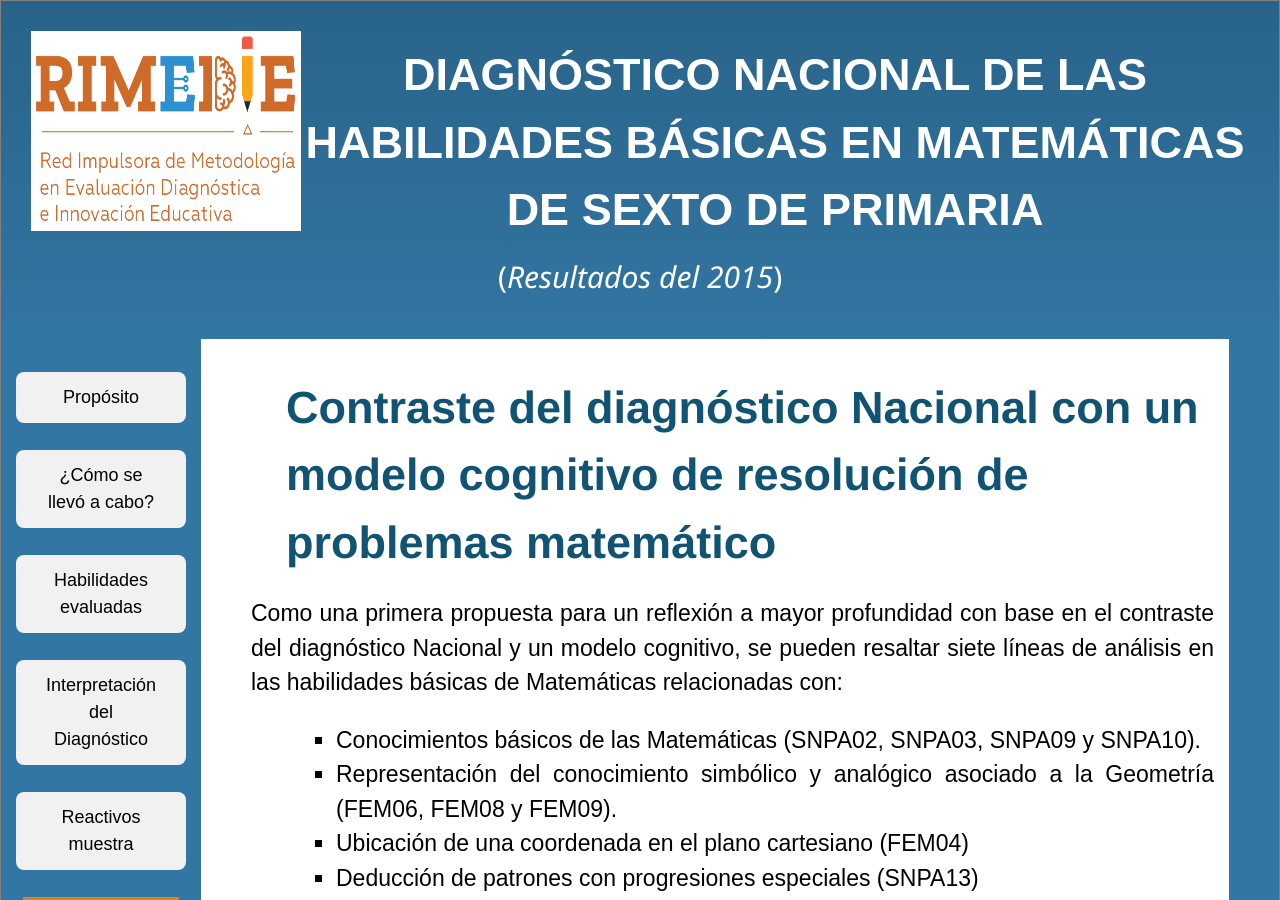
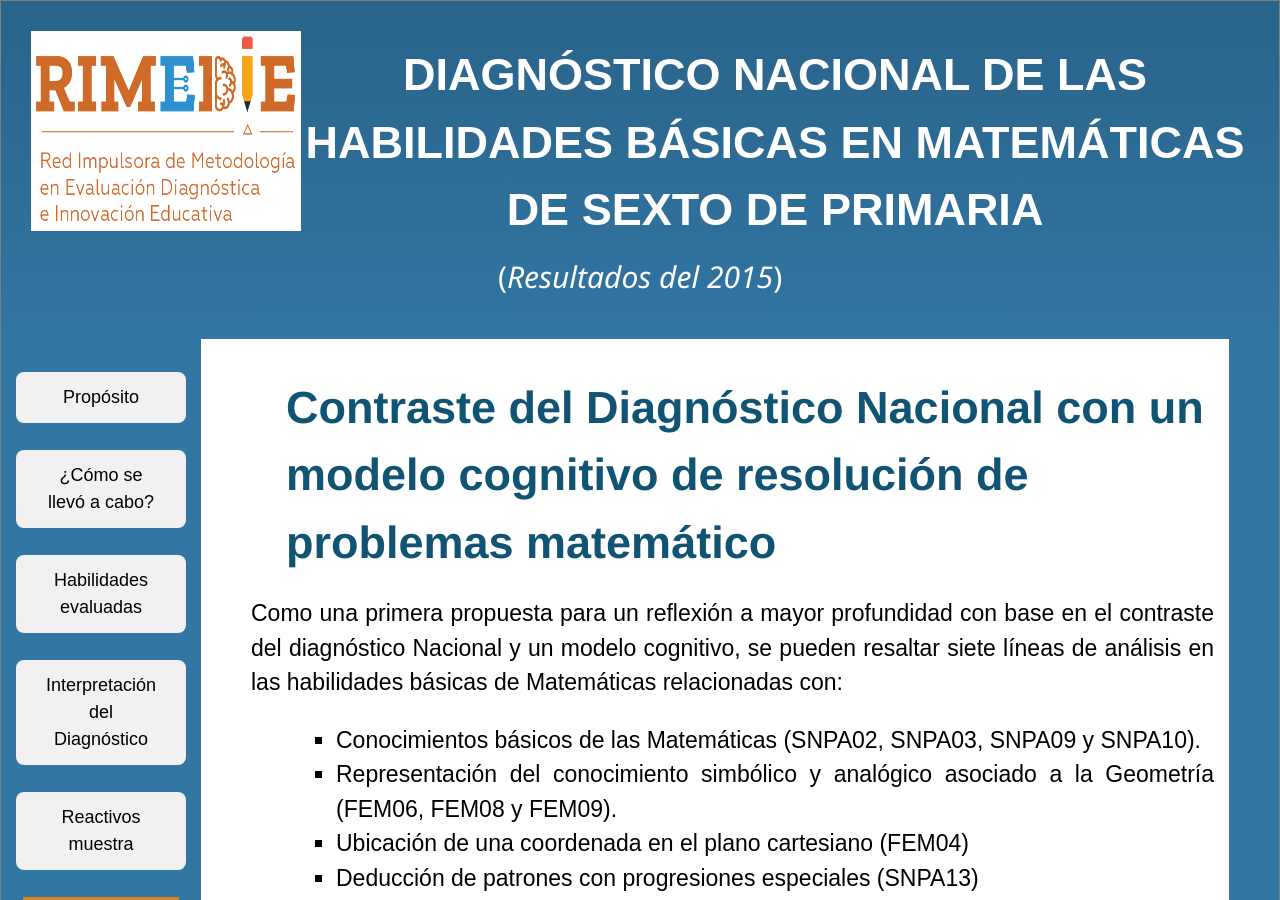
Before and after one commit to rimedie/rimedie.github.io, a Jekyll site: the page built from PLANEA-ELSEN_2015/ModelamientoCognitivo.html, in a window 1280 px wide and 900 px high. Built offline with Jekyll 4.4.1, drawn with Linux system fonts in a browser that asks for light colours.

Commit message:
Update ModelamientoCognitivo.html

```diff
--- a/PLANEA-ELSEN_2015/ModelamientoCognitivo.html
+++ b/PLANEA-ELSEN_2015/ModelamientoCognitivo.html
@@ -4,7 +4,7 @@
 ---
 <div class="blurb">
 
-<h1 class="interact">Contraste del diagnóstico Nacional con un modelo cognitivo de resolución de problemas matemático</h1>
+<h1 class="interact">Contraste del Diagnóstico Nacional con un modelo cognitivo de resolución de problemas matemático</h1>
 
 <p>Como una primera propuesta para un reflexión a mayor profundidad con base en el contraste del diagnóstico Nacional y un modelo cognitivo, se pueden resaltar siete líneas de análisis en las habilidades básicas de Matemáticas relacionadas con:</p>
 <ul style="font-size: 23px; font-family: sans-serif; margin-left: 80px; text-align: justify">
@@ -22,6 +22,6 @@
 <p>A continuación, se presenta un contraste del diagnóstico Nacional en el tema de fracciones con el modelo de solución de problemas matemáticos propuesto por Yimer y Ellerton (2009), así como con sus componentes cognitivos, metacognitivos y afectivos asociados. Nótese que la Equivalencia de fracciones por amplificación (SNPA05) es una habilidad básica diagnosticada con una probabilidad de dominio débil (q), la cual requiere en gran medida del dominio previo de la comprensión y representación de los modelos aritméticos de las fracciones. En los reportes verbales con alumnos de Sexto de Primaria se encontró que, ante la dificultad de comprender y representar los modelos de fracciones, tendían a presentar una tolerancia baja a la ambigüedad y frustración, así como una tendencia a llegar a conclusiones y resultados prematuros. Por su parte, los alumnos con un dominio más fuerte en matemáticas presentaban una tendencia a perseverar, además de utilizar estrategias de verificación de sus soluciones y consecutivamente un ejercicio de internalización con lo que sumaban recursos que les permitía enfrentarse con más eficacia en   los siguientes reactivos.</p>
 <br><br>
   <center>
-<img class='displayed' style="border: 2px solid black; position:absolute; right:0px; z-index: 4; width:100%" src="/PLANEA-ELSEN_2015/Modelo_06.png" alt="LogoRIMEDIE">
+<img class='displayed' style="border: 2px solid black; position:absolute; right:0px; z-index: 4;" src="/PLANEA-ELSEN_2015/Modelo_06.png" alt="LogoRIMEDIE">
   </center>
 </div>
```
